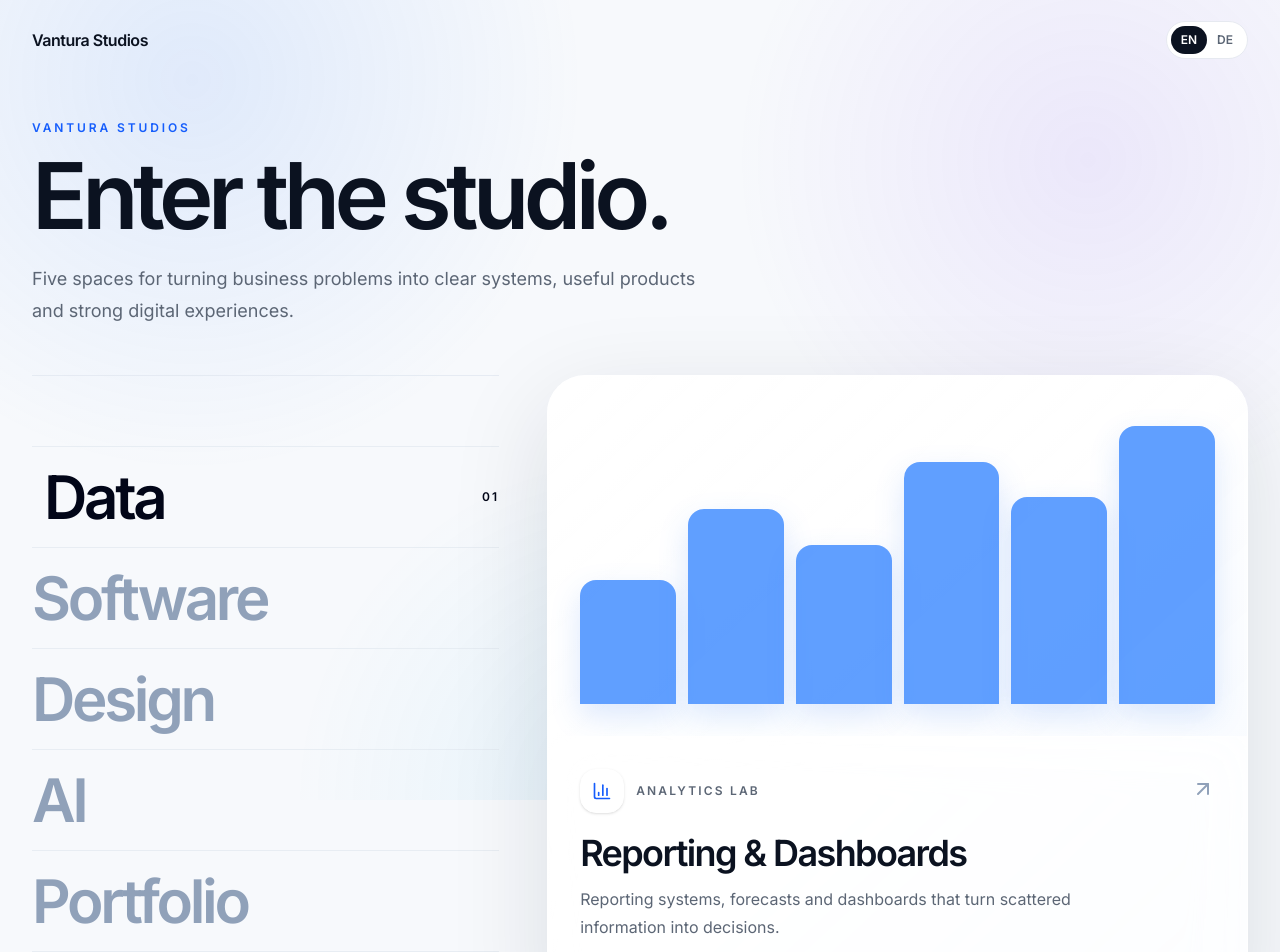
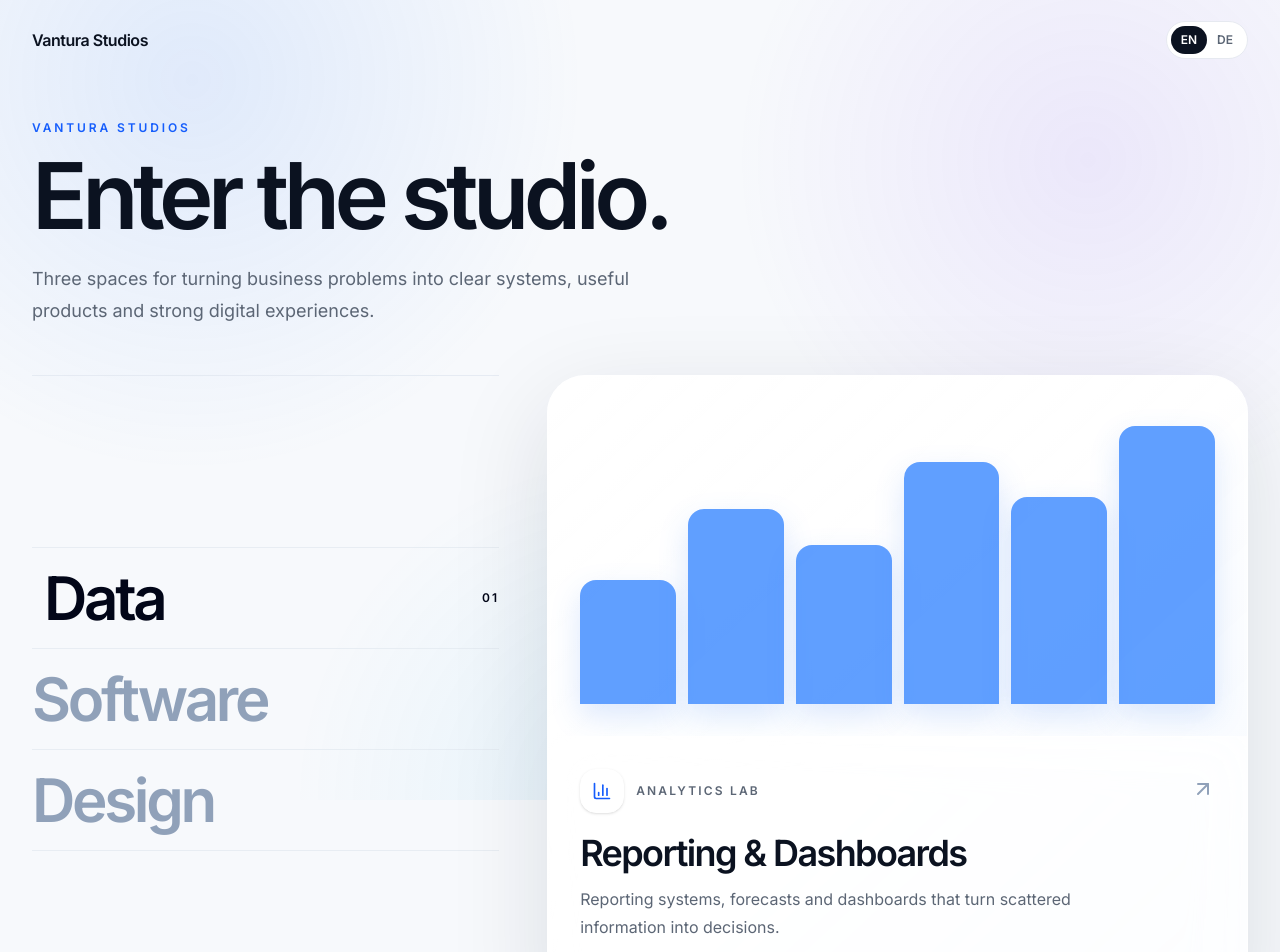
Before and after one commit to rem0ulade/vantura-neu, a Next.js app: page / in a window 1280 px wide. Shown: the top 952 px of the page. Built offline with nearby package versions, Linux system fonts and the light colour scheme.

Commit message:
Remove AI and portfolio from studio landing
Keep the landing page focused on Data, Software and Design in both languages.

```diff
--- a/components/LocalizedLanding.tsx
+++ b/components/LocalizedLanding.tsx
@@ -2,7 +2,7 @@
 
 import Link from 'next/link'
 import { useState } from 'react'
-import { ArrowUpRight, BarChart3, BriefcaseBusiness, Code2, Palette, Sparkles } from 'lucide-react'
+import { ArrowUpRight, BarChart3, Code2, Palette } from 'lucide-react'
 import { LanguageRedirect } from './LanguageRedirect'
 import { LanguageSwitch } from './LanguageSwitch'
 
@@ -10,34 +10,29 @@ const copy = {
   en: {
     eyebrow: 'Vantura Studios',
     title: 'Enter the studio.',
-    intro: 'Five spaces for turning business problems into clear systems, useful products and strong digital experiences.',
+    intro: 'Three spaces for turning business problems into clear systems, useful products and strong digital experiences.',
     open: 'Open space',
     items: [
       { word: 'Data', title: 'Reporting & Dashboards', label: 'Analytics Lab', description: 'Reporting systems, forecasts and dashboards that turn scattered information into decisions.', href: '/reporting/', icon: BarChart3, visual: 'data' },
       { word: 'Software', title: 'Projects', label: 'Product Studio', description: 'Apps, internal tools, automations and MVPs — designed, built and launched around the real problem.', href: '/projects/', icon: Code2, visual: 'software' },
       { word: 'Design', title: 'Creative Design', label: 'Design Studio', description: 'Web design, campaign creatives, ads, banners and visual systems for a clear and coherent brand presence.', href: '/design/', icon: Palette, visual: 'design' },
-      { word: 'AI', title: 'AI Workspace', label: 'Meet Grace', description: 'A workspace for orchestrating AI agents, tools and local models in one place.', href: 'https://meet-grace.com/', icon: Sparkles, visual: 'ai' },
-      { word: 'Portfolio', title: 'Selected work', label: 'Portfolio', description: 'Concepts, interfaces and practical solutions built across data, software, AI and design.', href: '/rem0/portfolio/', icon: BriefcaseBusiness, visual: 'work' },
     ],
   },
   de: {
     eyebrow: 'Vantura Studios',
     title: 'Betritt das Studio.',
-    intro: 'Fünf Räume, in denen aus Business-Problemen klare Systeme, nützliche Produkte und starke digitale Erlebnisse werden.',
+    intro: 'Drei Räume, in denen aus Business-Problemen klare Systeme, nützliche Produkte und starke digitale Erlebnisse werden.',
     open: 'Raum öffnen',
     items: [
       { word: 'Data', title: 'Reporting & Dashboards', label: 'Analytics Lab', description: 'Reporting-Systeme, Forecasts und Dashboards, die verteilte Informationen in Entscheidungen übersetzen.', href: '/de/reporting/', icon: BarChart3, visual: 'data' },
       { word: 'Software', title: 'Projekte', label: 'Product Studio', description: 'Apps, interne Tools, Automationen und MVPs — geplant, gebaut und veröffentlicht rund um das echte Problem.', href: '/de/projects/', icon: Code2, visual: 'software' },
       { word: 'Design', title: 'Creative Design', label: 'Design Studio', description: 'Webdesign, Kampagnenmotive, Ads, Banner und visuelle Systeme für einen klaren, konsistenten Markenauftritt.', href: '/de/design/', icon: Palette, visual: 'design' },
-      { word: 'AI', title: 'AI Workspace', label: 'Meet Grace', description: 'Ein Workspace, der AI Agents, Tools und lokale Modelle an einem Ort orchestriert.', href: 'https://meet-grace.com/', icon: Sparkles, visual: 'ai' },
-      { word: 'Portfolio', title: 'Ausgewählte Arbeiten', label: 'Portfolio', description: 'Konzepte, Interfaces und praktische Lösungen aus Daten, Software, AI und Design.', href: '/rem0/portfolio/', icon: BriefcaseBusiness, visual: 'work' },
     ],
   },
 } as const
 
 function Preview({ type }: { type: string }) {
   if (type === 'data') return <div className="grid h-full grid-cols-6 items-end gap-3 p-8">{[42,66,54,82,70,94].map((height,index)=><div key={index} className="rounded-t-2xl bg-blue-500/75 shadow-[0_12px_30px_rgba(59,130,246,.18)] transition-all duration-700" style={{height:`${height}%`}} />)}</div>
-  if (type === 'ai') return <div className="relative h-full"><div className="absolute left-1/2 top-1/2 grid h-28 w-28 -translate-x-1/2 -translate-y-1/2 place-items-center rounded-full border border-violet-200 bg-white shadow-[0_0_80px_rgba(124,58,237,.25)]"><Sparkles className="text-violet-600" size={34}/></div>{[[20,24],[76,20],[18,75],[78,72]].map(([left,top],index)=><span key={index} className="absolute h-4 w-4 rounded-full bg-violet-300 shadow-[0_0_24px_rgba(124,58,237,.55)]" style={{left:`${left}%`,top:`${top}%`}} />)}</div>
   if (type === 'software') return <div className="flex h-full items-center justify-center p-8"><div className="w-full max-w-sm space-y-3">{['Concept','Build','Launch'].map((step,index)=><div key={step} className={`rounded-2xl border p-5 text-sm font-medium shadow-sm transition-all duration-500 ${index===1?'translate-x-5 border-slate-800 bg-slate-950 text-white':'border-white/80 bg-white/85'}`}>{step}<span className="float-right text-xs opacity-50">0{index+1}</span></div>)}</div></div>
   if (type === 'design') return <div className="grid h-full grid-cols-2 gap-4 p-8"><div className="rounded-[28px] bg-gradient-to-br from-fuchsia-400 to-violet-600"/><div className="rounded-[28px] bg-white shadow-xl"/><div className="col-span-2 rounded-[28px] bg-amber-300"/></div>
   return <div className="grid h-full grid-cols-2 gap-4 p-8"><div className="rounded-[28px] bg-slate-950"/><div className="rounded-[28px] bg-blue-100"/><div className="rounded-[28px] bg-amber-100"/><div className="rounded-[28px] border border-white bg-white shadow-xl"/></div>
```
